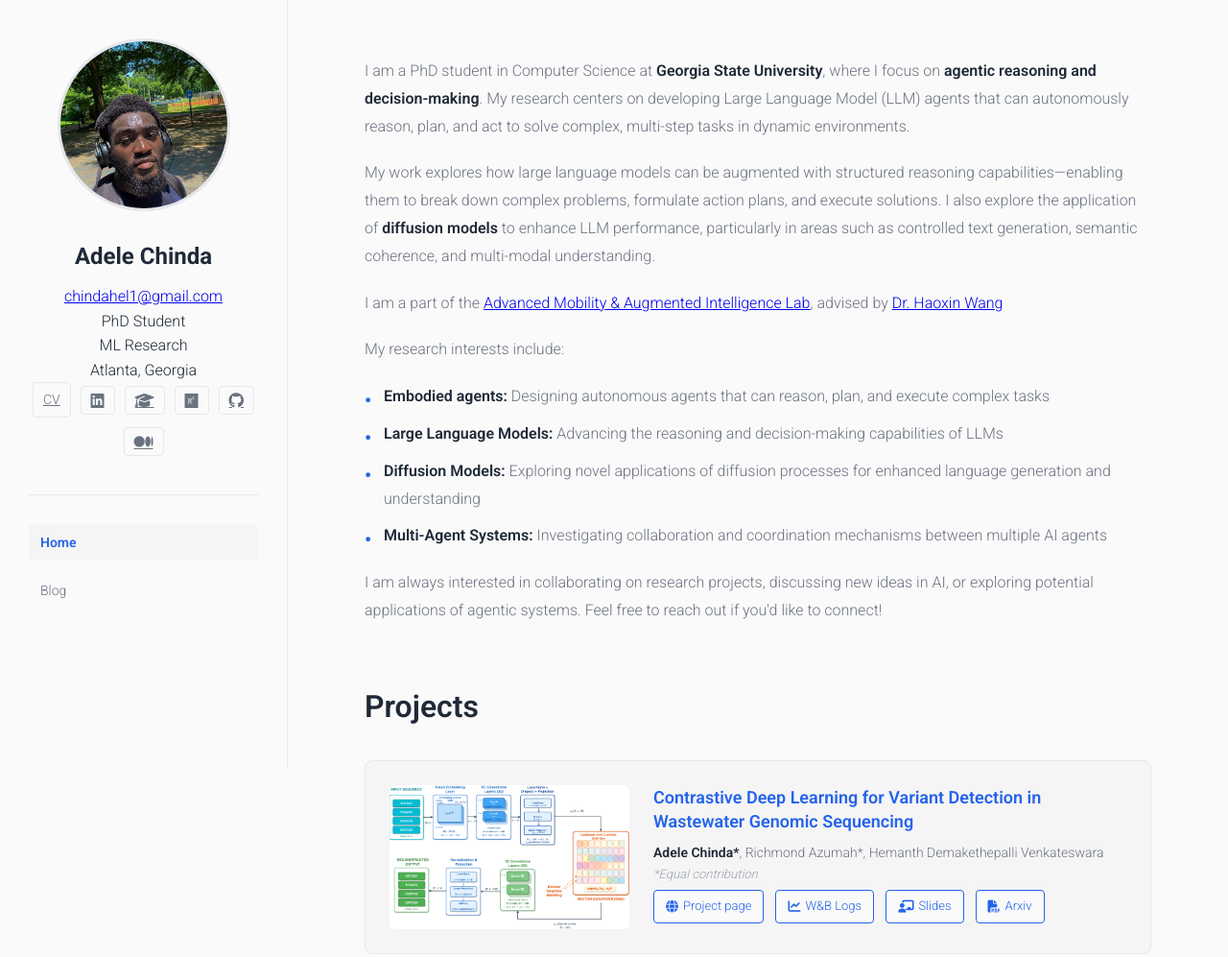
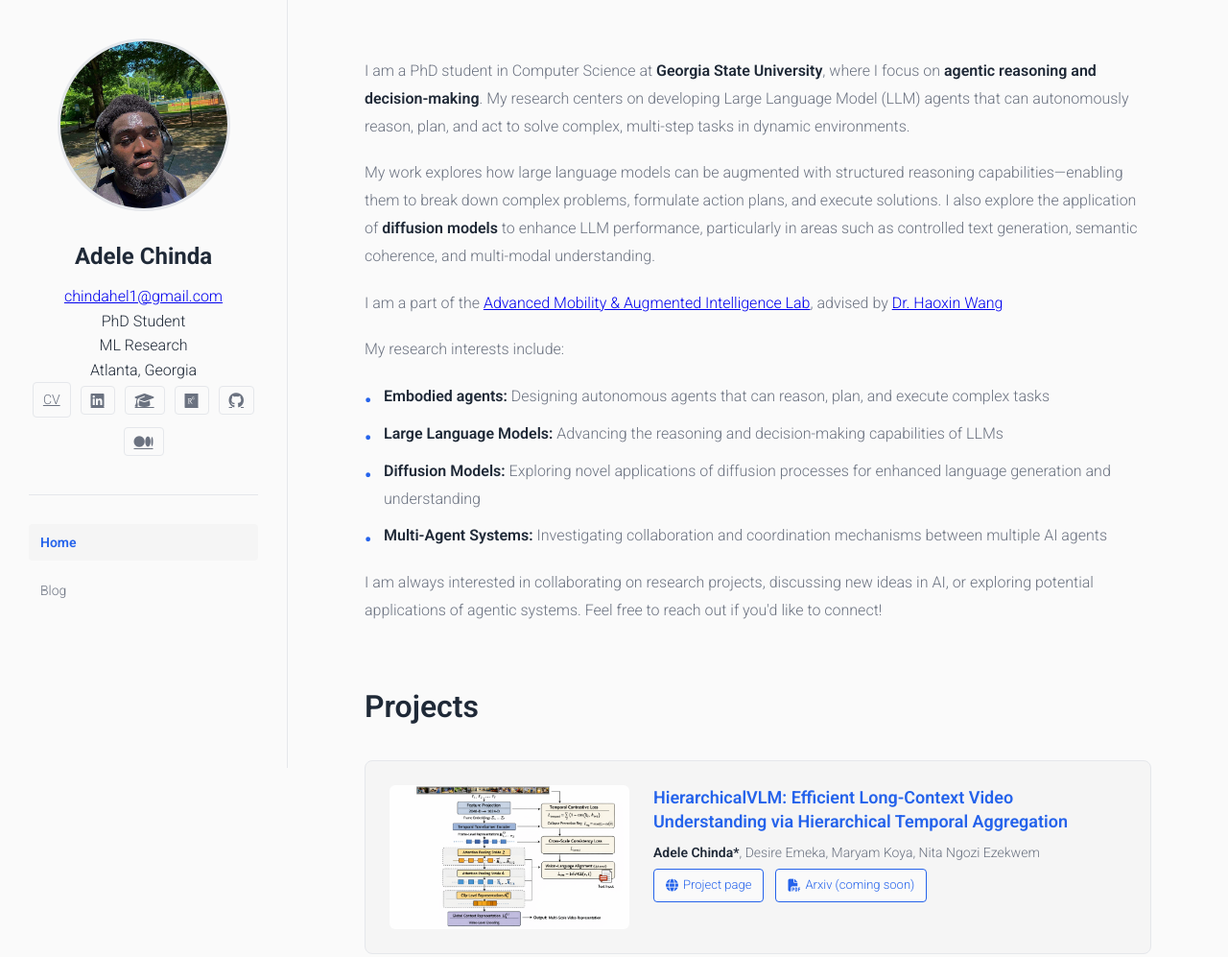
Before and after one commit to arrdel/portfolio, a plain HTML site: page index.html in a window 1280 px wide. Shown: the top 997 px of the page at 96% size. Drawn offline with Linux system fonts and the light colour scheme.

Commit message:
Add HierarchicalVLM

```diff
--- a/index.html
+++ b/index.html
@@ -208,6 +208,25 @@
 
 
 
+
+
+          <!-- Projects 1 -->
+          <div class="publication-card" data-category="embodied">
+            <img src="images/hvlm.png" alt="Publication" class="pub-image">
+            <div class="pub-content">
+              <h3>HierarchicalVLM: Efficient Long-Context Video Understanding via
+                Hierarchical Temporal Aggregation</h3>
+              <p class="pub-authors"><strong>Adele Chinda*</strong>, Desire Emeka, Maryam Koya, Nita Ngozi Ezekwem</p>
+              <div class="pub-links">
+                <a href="https://arrdel.github.io/hierarchical-vlm/" target="_blank"><i class="fa-solid fa-globe"></i>
+                  Project page</a>
+                <a href="https://arxiv.org/" target="_blank"><i class="fa-solid fa-file-pdf"></i>Arxiv
+                  (coming soon)</a>
+              </div>
+            </div>
+          </div>
+
+
           <!-- Projects 1 -->
           <div class="publication-card" data-category="embodied">
             <img src="images/contrastive_architecture.png" alt="Publication" class="pub-image">
```
Also changed, not shown: images/hvlm.png (added).
